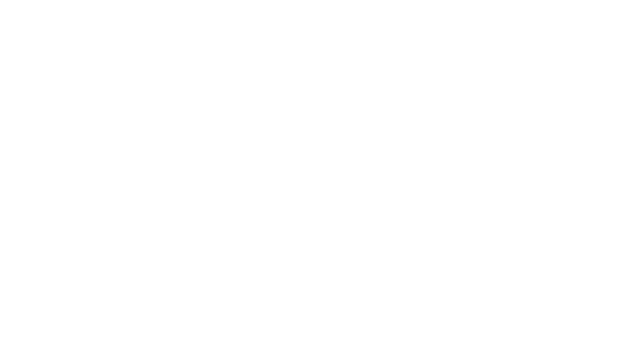
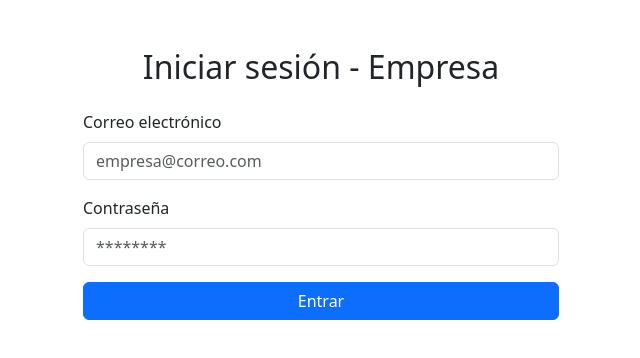
Before and after one commit to kmmelissat/empresa-admin-cuponera, a React (Vite) app: page / in a window 1280 px wide. Before the commit this address had no page. Shown: the top 358 px of the page, without its empty margins (319-959 px from the left). Built offline with nearby package versions, Linux system fonts and the light colour scheme.

Commit message:
Update App.jsx

```diff
--- a/src/App.jsx
+++ b/src/App.jsx
@@ -15,7 +15,7 @@ function App() {
     <BrowserRouter>
       <Routes>
         {/* Login público */}
-        <Route path="/login" element={<EmpresaLogin />} />
+        <Route path="/" element={<EmpresaLogin />} />
 
         {/* Rutas privadas para empresas */}
         <Route path="/empresa" element={<PrivateRoute />}>
```
